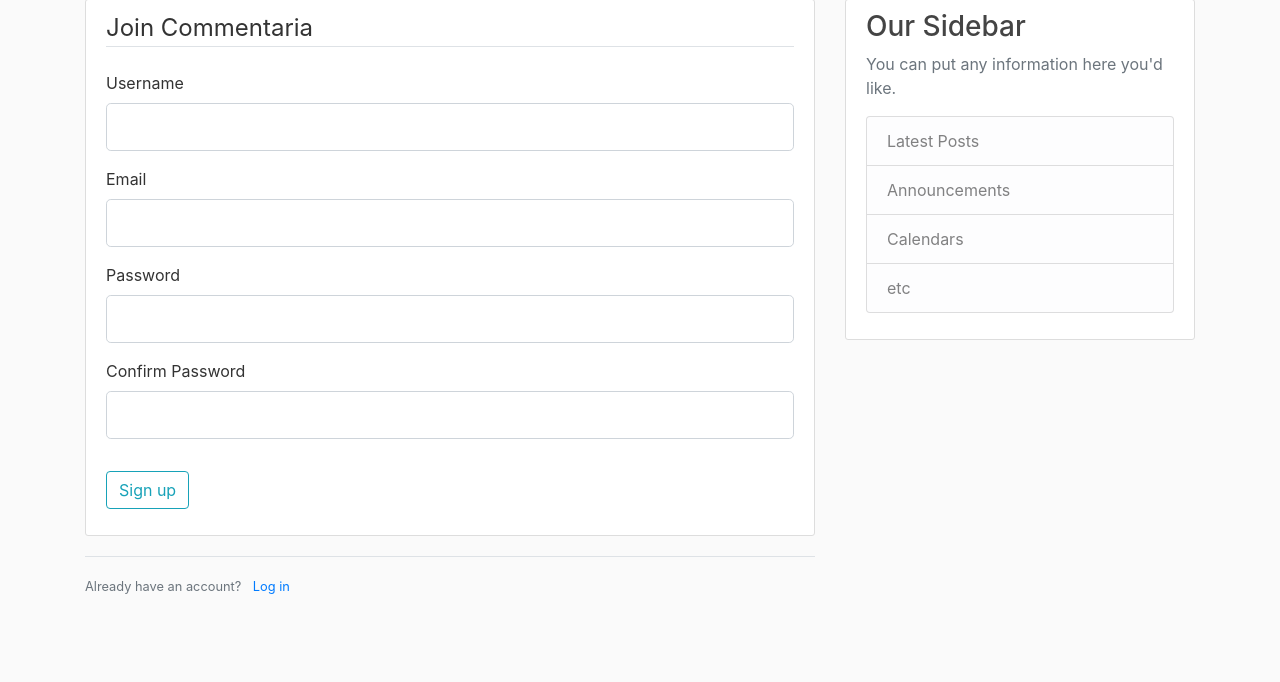
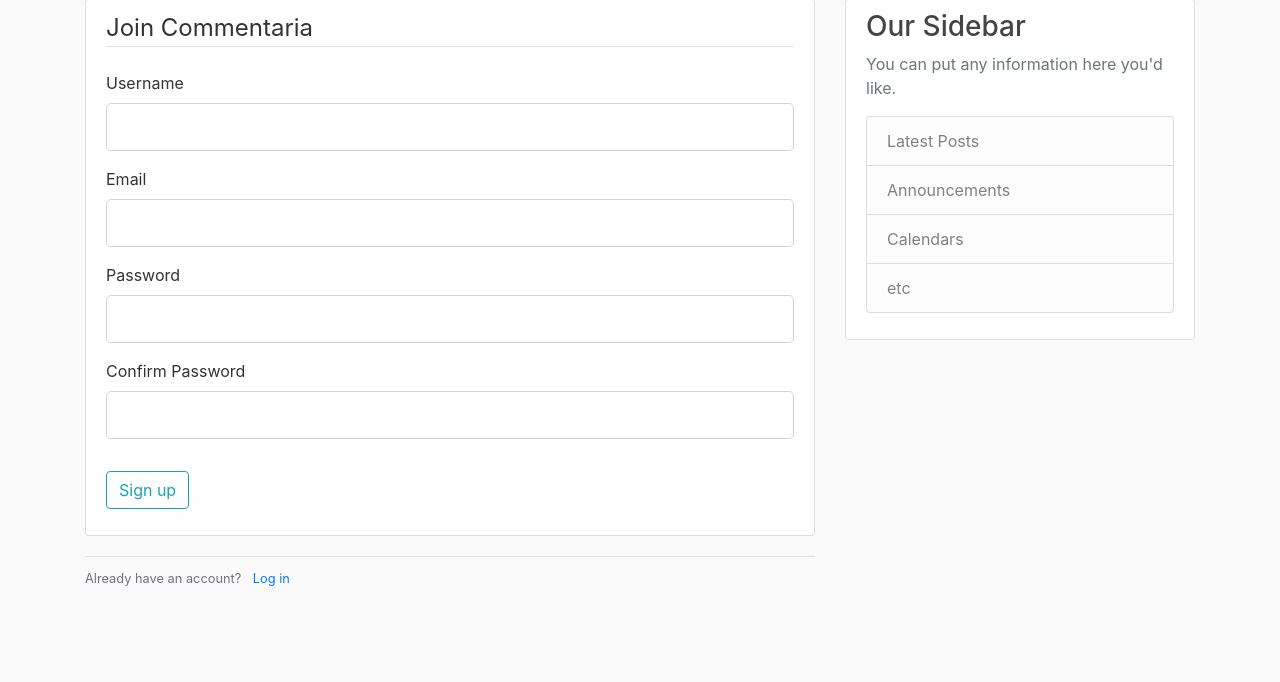
Before and after one commit to WilliamYuhangLee/Commentaria, a Flask app: page /registration in a window 1280 px wide. Shown: the part 81-763 px from the top of the page. Run offline with Flask 2, Linux system fonts and the light colour scheme; some libraries are stand-ins or nearby versions.

Commit message:
Adjusted footer padding

```diff
--- a/commentaria/templates/login.html
+++ b/commentaria/templates/login.html
@@ -46,7 +46,7 @@
             </small>
         </form>
     </div>
-    <div class="border-top pt-3">
+    <div class="border-top pt-2">
         <small class="text-muted">
             Don't have an account? <a class="ml-2" href="{{ url_for("register") }}">Sign up now</a>
         </small>
--- a/commentaria/templates/registration.html
+++ b/commentaria/templates/registration.html
@@ -65,7 +65,7 @@
             </div>
         </form>
     </div>
-    <div class="border-top pt-3">
+    <div class="border-top pt-2">
         <small class="text-muted">
             Already have an account? <a class="ml-2" href="{{ url_for("login") }}">Log in</a>
         </small>
```
